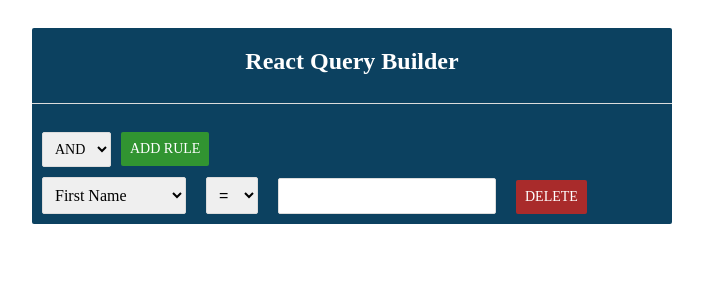
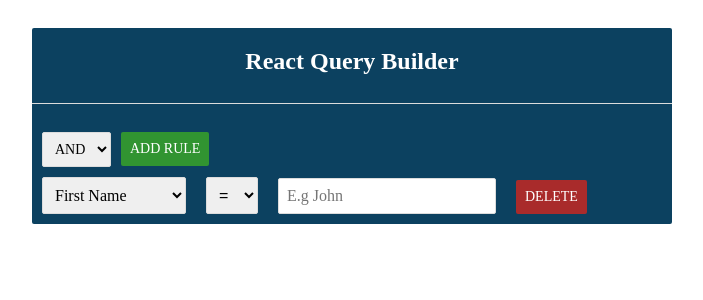
Before and after one commit to APIYOJENNIFER/react-functional-query-builder, a React app: page / in a window 1280 px wide. Both pictures are taken after a click on the button "ADD RULE". Shown: the top 300 px of the page, without its empty margins (288-991 px from the left). Built offline with nearby package versions, Linux system fonts and the light colour scheme.

Commit message:
Add placeholder to input element

```diff
--- a/src/components/Query.js
+++ b/src/components/Query.js
@@ -2,7 +2,12 @@
 import { nanoid } from 'nanoid';
 import Logical from './Logical';
 import GeneralButton from './GeneralButton';
-import { updateRulesList, onEventChange, deleteRule } from '../helper';
+import {
+  updateRulesList,
+  onEventChange,
+  deleteRule,
+  changeInputPlaceHolder,
+} from '../helper';
 import Rule from './Rule';
 
 function Query() {
@@ -34,6 +39,11 @@
 
   const handleFieldChange = (event, idx) => {
     handleEventChange('field', event, idx);
+
+    const placeHolder = changeInputPlaceHolder(event);
+    setRulesList(
+      rulesList.map((rule) => (rule.id === idx ? { ...rule, placeHolder } : rule)),
+    );
   };
 
   const handleOperatorChange = (event, idx) => {
--- a/src/components/Rule.js
+++ b/src/components/Rule.js
@@ -18,6 +18,7 @@
       onOperatorChange={(event) => onOperatorChange(event, item.id)}
       onValueChange={(event) => onValueChange(event, item.id)}
       onDelete={() => onDelete(item.id)}
+      placeHolder={item.placeHolder}
     />
   ));
 }
--- a/src/components/RuleItem.js
+++ b/src/components/RuleItem.js
@@ -7,14 +7,18 @@
 
 function RuleItem(props) {
   const {
-    onFieldChange, onOperatorChange, onValueChange, onDelete,
+    onFieldChange,
+    onOperatorChange,
+    onValueChange,
+    onDelete,
+    placeHolder,
   } = props;
 
   return (
     <div>
       <Field onFieldChange={onFieldChange} />
       <Operator onOperatorChange={onOperatorChange} />
-      <Value onValueChange={onValueChange} />
+      <Value onValueChange={onValueChange} placeHolder={placeHolder} />
       <GeneralButton
         className="btn-delete-rule"
         buttonText="DELETE"
@@ -29,6 +33,7 @@
   onOperatorChange: PropTypes.func.isRequired,
   onValueChange: PropTypes.func.isRequired,
   onDelete: PropTypes.func.isRequired,
+  placeHolder: PropTypes.string.isRequired,
 };
 
 export default RuleItem;
--- a/src/components/Value.js
+++ b/src/components/Value.js
@@ -2,11 +2,12 @@
 import PropTypes from 'prop-types';
 
 function Value(props) {
-  const { onValueChange } = props;
+  const { onValueChange, placeHolder } = props;
 
   return (
     <input
       className="input-value"
+      placeholder={placeHolder}
       onChange={(event) => onValueChange(event.target.value)}
     />
   );
@@ -14,6 +15,7 @@
 
 Value.propTypes = {
   onValueChange: PropTypes.func.isRequired,
+  placeHolder: PropTypes.string.isRequired,
 };
 
 export default Value;
--- a/src/helper.js
+++ b/src/helper.js
@@ -11,6 +11,7 @@
   const { id: idx } = queryObject.rules[queryObject.rules.length - 1];
   rulesList.push({
     id: idx,
+    placeHolder: 'E.g John',
   });
 
   const updatedRules = queryObject.rules;
@@ -45,3 +46,24 @@
     filteredRules,
   };
 };
+
+export const changeInputPlaceHolder = (event) => {
+  let placeHolder = '';
+  if (event === 'First Name') {
+    placeHolder = 'E.g John';
+  }
+  if (event === 'Last Name') {
+    placeHolder = 'E.g Doe';
+  }
+  if (event === 'Age') {
+    placeHolder = 'E.g 10';
+  }
+  if (event === 'Level') {
+    placeHolder = 'E.g 1289';
+  }
+  if (event === 'Enrollment Year') {
+    placeHolder = 'E.g 2021';
+  }
+
+  return placeHolder;
+};
```
